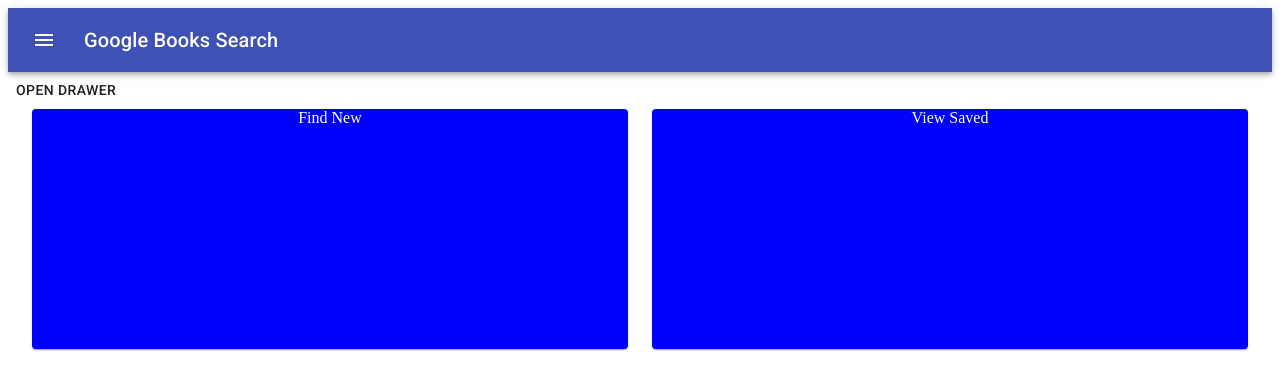
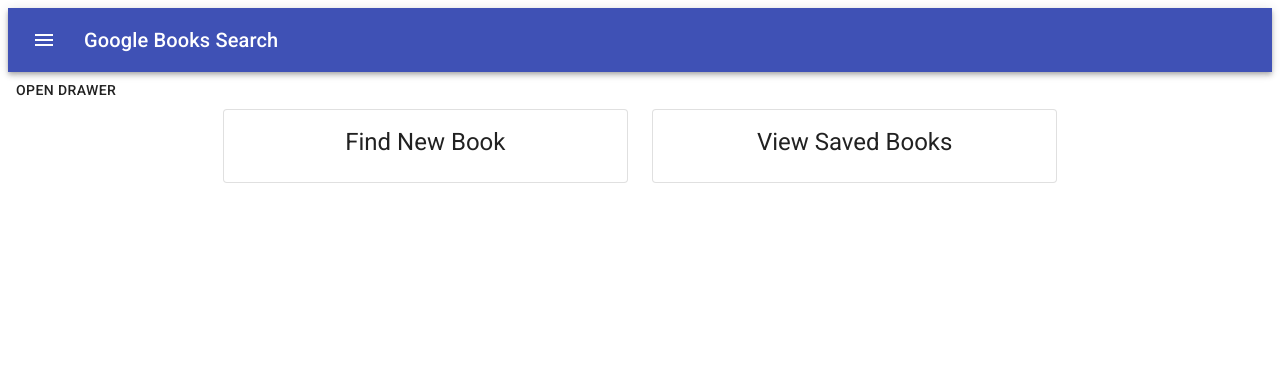
Before and after one commit to nathanaelhauser/google-book-search, a React (Create React App) app in the folder client/: page / in a window 1280 px wide. Shown: the top 390 px of the page. Built offline with nearby package versions, Linux system fonts and the light colour scheme; the HTML template or start-up script is replaced by a standard one.

Commit message:
Fixed home buttons

```diff
--- a/client/src/components/NavBar/NavBar.js
+++ b/client/src/components/NavBar/NavBar.js
@@ -5,7 +5,7 @@ import Toolbar from '@material-ui/core/Toolbar'
 import Typography from '@material-ui/core/Typography'
 import IconButton from '@material-ui/core/IconButton'
 import MenuIcon from '@material-ui/icons/Menu'
-
+import Drawer from '../Drawer'
 const useStyles = makeStyles(theme => ({
   root: {
     flexGrow: 1,
--- a/client/src/pages/Home/Home.js
+++ b/client/src/pages/Home/Home.js
@@ -1,22 +1,74 @@
-import React from 'react'
+// import React from 'react'
 import Container from '@material-ui/core/Container'
 import Grid from '@material-ui/core/Grid'
-import Card from '@material-ui/core/Card'
-import Button from '@material-ui/core/Button'
+// import Card from '@material-ui/core/Card'
+// import Button from '@material-ui/core/Button'
 
-const Home = () => {
+// const Home = () => {
+//   return (
+//     <Container>
+//       <Grid container spacing={3}>
+//       <Grid item xs={6}>
+//           <Card style={{ height: '15rem', backgroundColor: 'blue', color: 'white', textAlign: 'center' }}>Find New</Card>
+//         </Grid>
+//         <Grid item xs={6}>
+//           <Card style={{ height: '15rem', backgroundColor: 'blue', color: 'white', textAlign: 'center' }}>View Saved</Card>
+//         </Grid>
+//       </Grid>
+//     </Container>
+//   )
+// }
+import React from 'react';
+import { makeStyles } from '@material-ui/core/styles';
+import Card from '@material-ui/core/Card';
+import CardActions from '@material-ui/core/CardActions';
+import CardContent from '@material-ui/core/CardContent';
+import Button from '@material-ui/core/Button';
+import Typography from '@material-ui/core/Typography';
+
+const useStyles = makeStyles({
+  card: {
+    minWidth: 275,
+  },
+  bullet: {
+    display: 'inline-block',
+    margin: '0 2px',
+    transform: 'scale(0.8)',
+  },
+  title: {
+    fontSize: 14,
+  },
+  pos: {
+    marginBottom: 12,
+  },
+});
+
+const Home = _ => {
+  const classes = useStyles();
+  const bull = <span className={classes.bullet}>•</span>;
+
   return (
-    <Container>
-      <Grid container spacing={3}>
-      <Grid item xs={6}>
-          <Card style={{ height: '15rem', backgroundColor: 'blue', color: 'white', textAlign: 'center' }}>Find New</Card>
-        </Grid>
-        <Grid item xs={6}>
-          <Card style={{ height: '15rem', backgroundColor: 'blue', color: 'white', textAlign: 'center' }}>View Saved</Card>
-        </Grid>
+    <Grid container spacing={3} justify="center">
+       <Grid item xs={4}>
+        <Card className={classes.card} variant="outlined">
+          <CardContent>
+            <Typography variant="h5" component="h2" align='center'>
+              Find New Book
+            </Typography>
+          </CardContent>
+        </Card>
       </Grid>
-    </Container>
-  )
+
+      <Grid item xs={4}>
+        <Card className={classes.card} variant="outlined">
+          <CardContent>
+            <Typography variant="h5" component="h2" align='center'>
+              View Saved Books
+            </Typography>
+          </CardContent>
+        </Card>
+      </Grid>
+    </Grid>
+  );
 }
-
 export default Home
```
